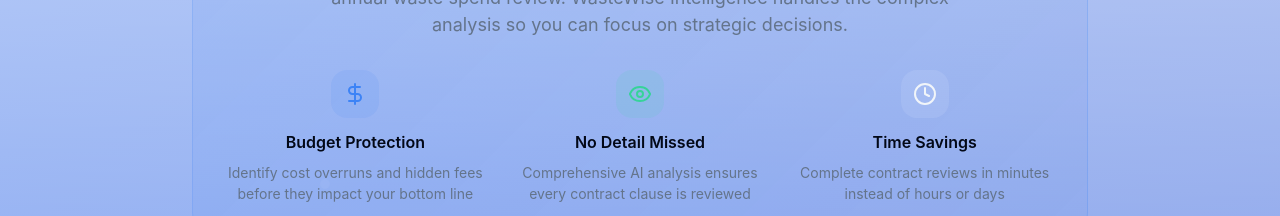
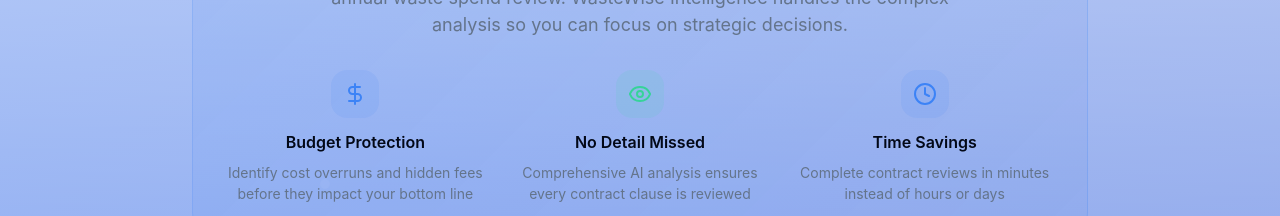
Before and after one commit to tryinhard1080/professional-admin-dashboard-880, a React (Vite) app: page / in a window 1280 px wide. Shown: the part 2198-2414 px from the top of the page. Built offline with nearby package versions, Linux system fonts and the light colour scheme.

Commit message:
Implement landing page changes
Apply glassmorphism, fix contrast, and update content.

```diff
--- a/src/pages/Landing.tsx
+++ b/src/pages/Landing.tsx
@@ -389,8 +389,8 @@ export default function Landing() {
                     <p className="text-sm text-muted-foreground">Comprehensive AI analysis ensures every contract clause is reviewed</p>
                   </div>
                   <div className="text-center">
-                    <div className="w-12 h-12 bg-accent/10 rounded-lg flex items-center justify-center mx-auto mb-3">
-                      <Clock className="w-6 h-6 text-accent" />
+                    <div className="w-12 h-12 bg-primary/10 rounded-lg flex items-center justify-center mx-auto mb-3">
+                      <Clock className="w-6 h-6 text-primary" />
                     </div>
                     <h4 className="font-semibold text-foreground mb-2">Time Savings</h4>
                     <p className="text-sm text-muted-foreground">Complete contract reviews in minutes instead of hours or days</p>
```
